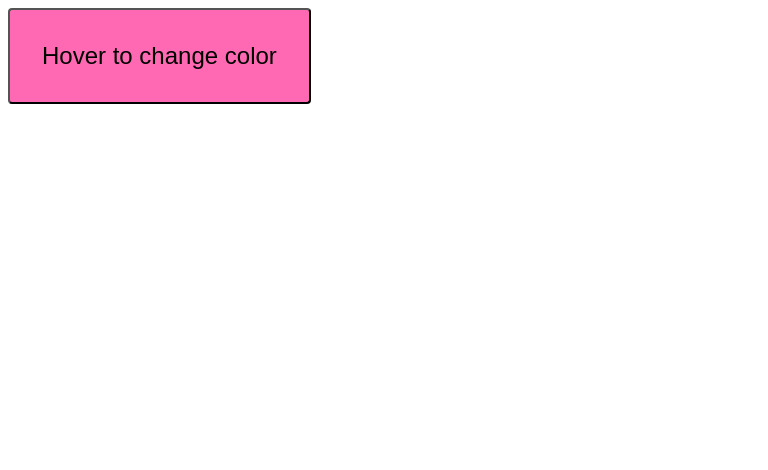
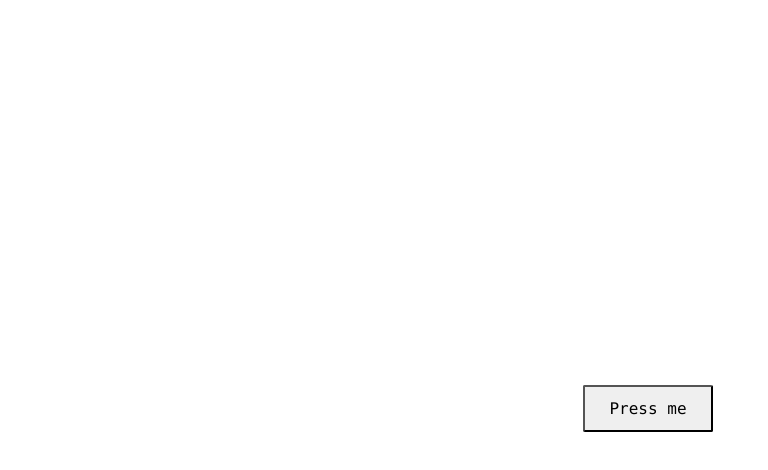
Before and after one commit to kleimaj/emotion-lesson, a React (Create React App) app: page / in a window 1280 px wide. Shown: the top 470 px of the page, without its empty margins (0-768 px from the left). Built offline with nearby package versions, Linux system fonts and the light colour scheme.

Commit message:
adds components

```diff
--- a/package.json
+++ b/package.json
@@ -4,6 +4,7 @@
   "private": true,
   "dependencies": {
     "@emotion/core": "^10.1.1",
+    "@emotion/styled": "^10.0.27",
     "@testing-library/jest-dom": "^5.11.5",
     "@testing-library/react": "^11.1.1",
     "@testing-library/user-event": "^12.2.0",
--- a/src/App.js
+++ b/src/App.js
@@ -1,25 +1,21 @@
 /** @jsxImportSource @emotion/core */
 
 import { css } from '@emotion/core';
+import { Button } from './components';
 
 function App() {
-  const color = 'white';
   return (
-    <div>
-      <button
-        css={css`
-          padding: 32px;
-          background-color: hotpink;
-          font-size: 24px;
-          border-radius: 4px;
-          cursor: pointer;
-          &:hover {
-            color: ${color};
-          }
-        `}
-      >
-        Hover to change color
-      </button>
+    <div
+      css={css`
+        width: 100vw;
+        height: 100vh;
+        display: flex;
+        align-items: center;
+        justify-content: space-around;
+        flex-direction: column;
+      `}
+    >
+      <Button>Press me</Button>
     </div>
   );
 }
--- /dev/null
+++ b/src/components/Buttons.js
@@ -0,0 +1,10 @@
+import styled from '@emotion/styled';
+
+export const Button = styled.button`
+  padding: 12px 24px;
+  font-size: 1rem;
+  border-radius: 2px;
+  min-width: 100px;
+  cursor: pointer;
+  font-family: 'Menlo', monospace;
+`;
--- /dev/null
+++ b/src/components/index.js
@@ -0,0 +1 @@
+export * from './Buttons';
```
Also changed, not shown: 2 other files (tests, documents, lock files or other folders).
